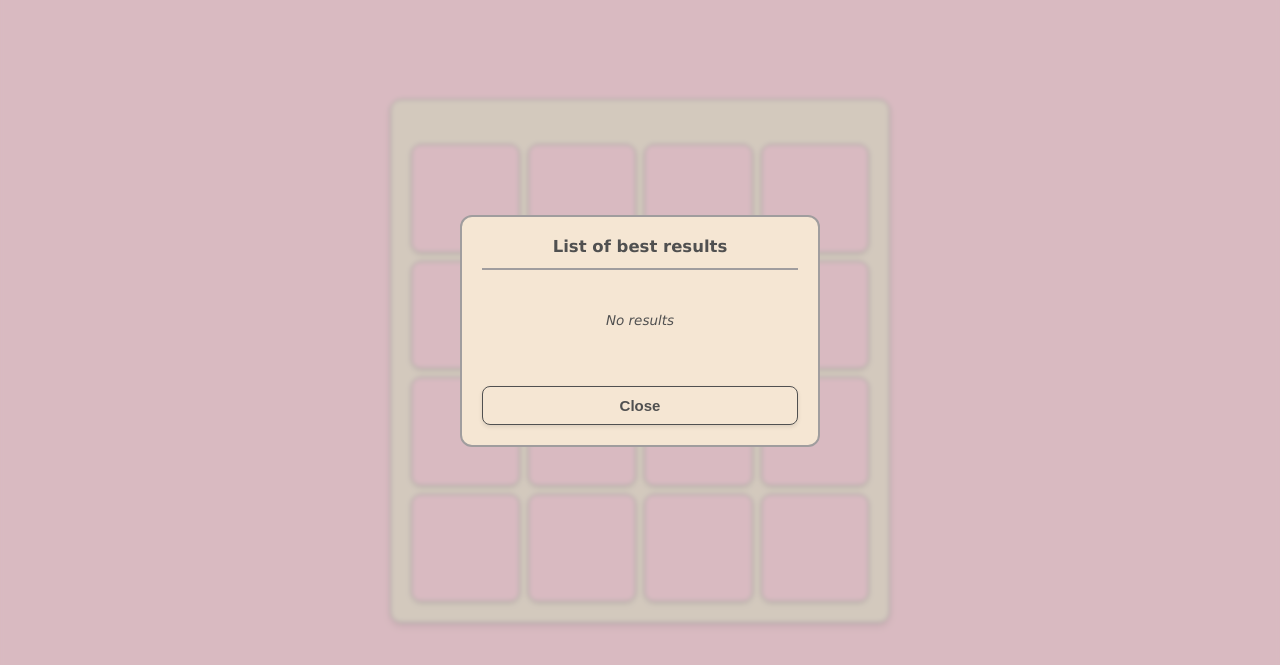
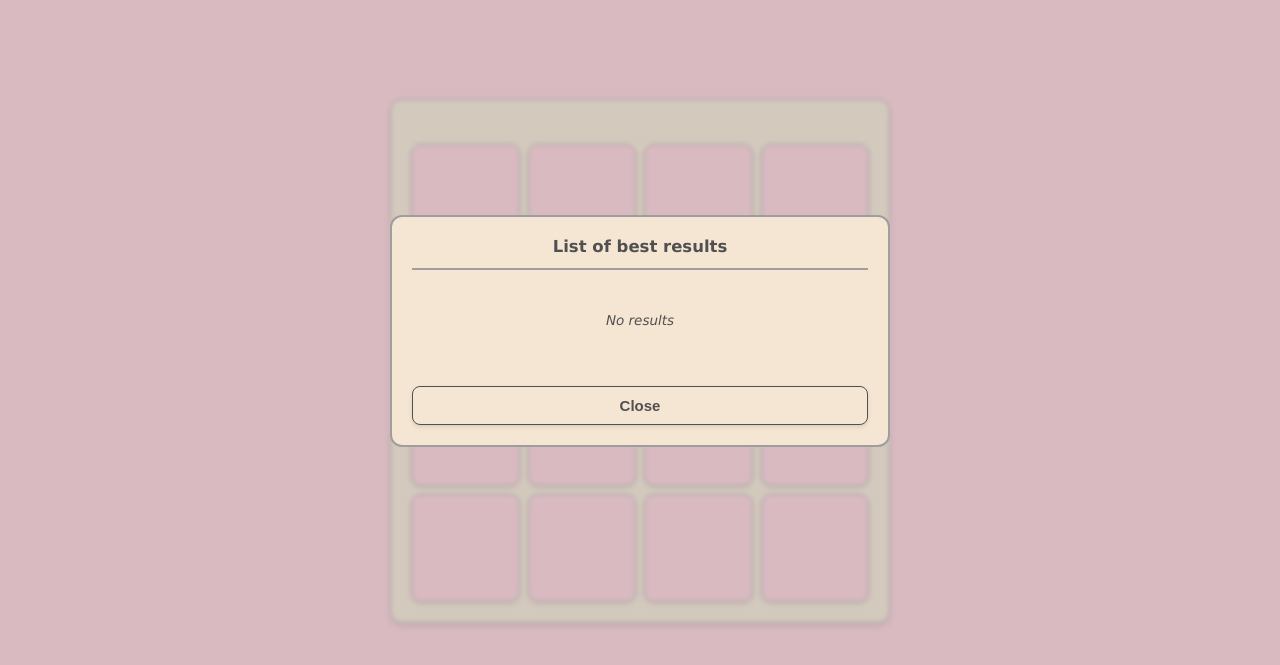
Before and after one commit to alina200508/memory-game, a plain HTML site: page index.html in a window 1280 px wide. Both pictures are taken after a click on the button "Table leaders". Shown: the part 69-734 px from the top of the page. Drawn offline with Linux system fonts and the light colour scheme.

Commit message:
feat: change modals width

```diff
--- a/css/style.css
+++ b/css/style.css
@@ -173,7 +173,8 @@ dialog.modal {
     border: none;
     padding: 20px;
     margin: auto;
-    width: min(90vw, 360px);
+    width: min(90vw);
+    max-width: 500px;
     background: #F5E6D3;
     border: 2px solid #A09D9e;
     border-radius: 12px;
```
